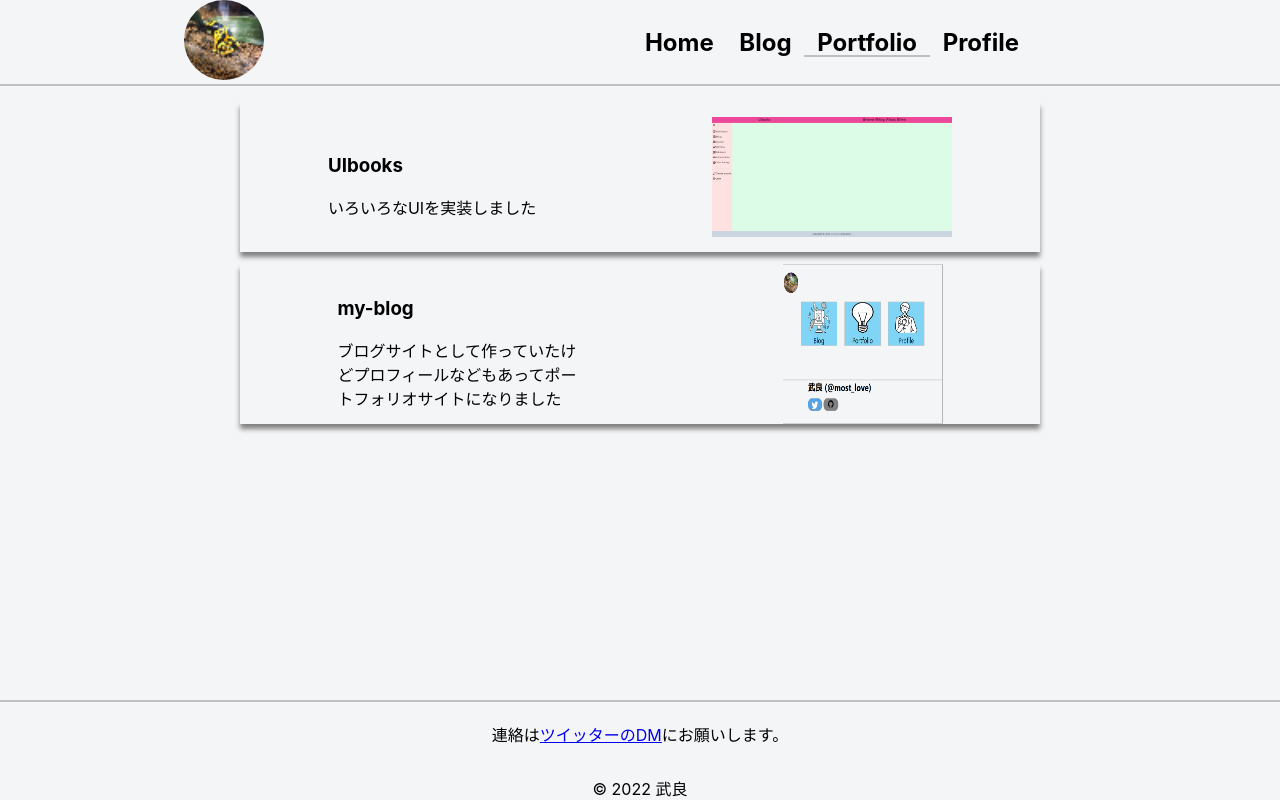
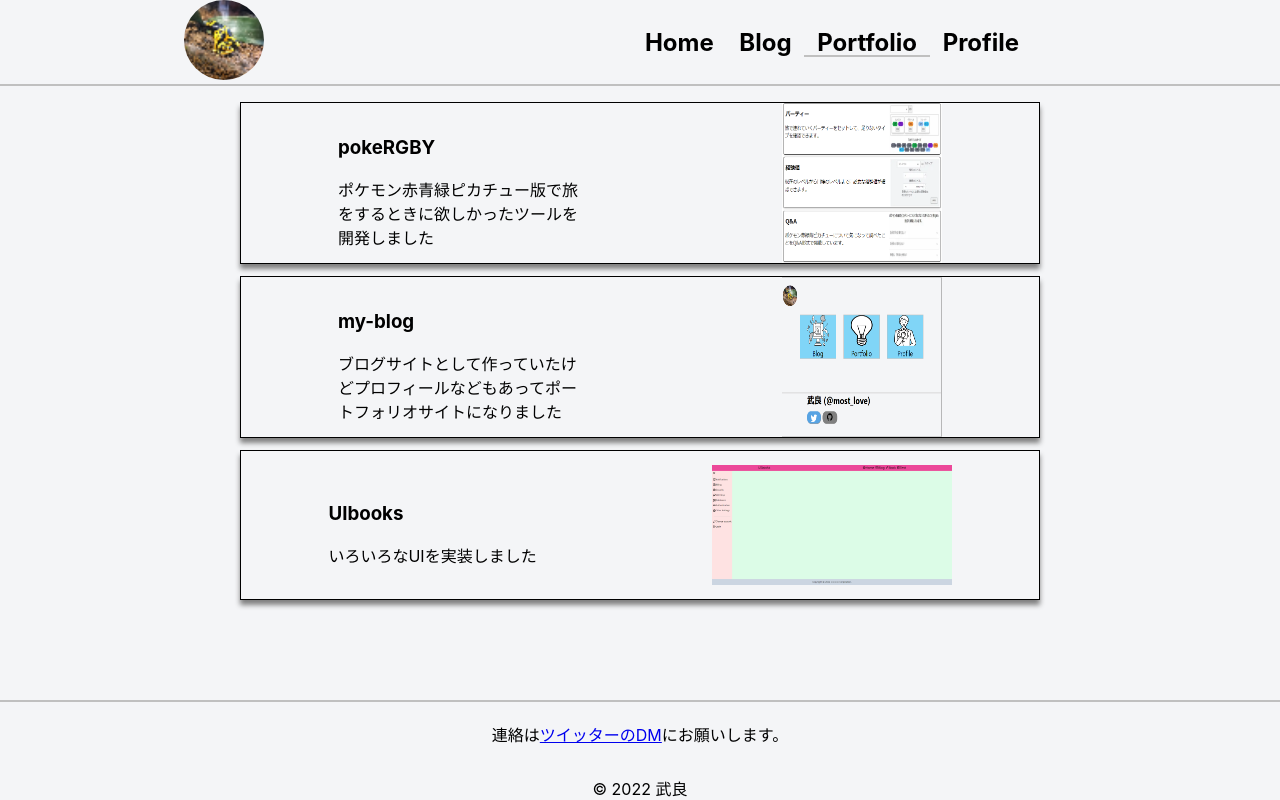
Before and after one commit to mura012/my-blog, a Next.js app: page /portfolio in a window 1280 px wide. Built offline with nearby package versions, Linux system fonts and the light colour scheme.

Commit message:
ポートフォリオを追加

```diff
--- a/src/pages/portfolio/index.tsx
+++ b/src/pages/portfolio/index.tsx
@@ -17,11 +17,11 @@ type Props = {
 const PortfolioData: Props[] = [
   {
     id: 1,
-    title: "UIbooks",
-    text: "いろいろなUIを実装しました",
-    link: "https://u-ibooks.vercel.app/",
-    img: "/image/UIbook.PNG",
-    imgShape: "rectangle",
+    title: "pokeRGBY",
+    text: "ポケモン赤青緑ピカチュー版で旅をするときに欲しかったツールを開発しました",
+    link: "https://pokemon-type.vercel.app/",
+    img: "/image/pokemonRGBY.PNG",
+    imgShape: "square",
   },
   {
     id: 2,
@@ -30,6 +30,14 @@ const PortfolioData: Props[] = [
     link: "/",
     img: "/image/my-blog.PNG",
     imgShape: "square",
+  },
+  {
+    id: 3,
+    title: "UIbooks",
+    text: "いろいろなUIを実装しました",
+    link: "https://u-ibooks.vercel.app/",
+    img: "/image/UIbook.PNG",
+    imgShape: "rectangle",
   },
 ];
 
--- a/src/pages/portfolio/portfolio.module.css
+++ b/src/pages/portfolio/portfolio.module.css
@@ -6,6 +6,8 @@
   justify-content: space-around;
   box-shadow: 0 5px 5px gray;
   min-height: 150px;
+  transition: all 0.5s;
+  border: 1px solid black;
 }
 .dataText {
   max-width: 250px;
@@ -13,3 +15,7 @@
   flex-direction: column;
   align-items: flex-start;
 }
+.portfolioWrapper:hover {
+  color: red;
+  box-shadow: none;
+}
```
Also changed, not shown: public/image/pokemonRGBY.PNG (added).
